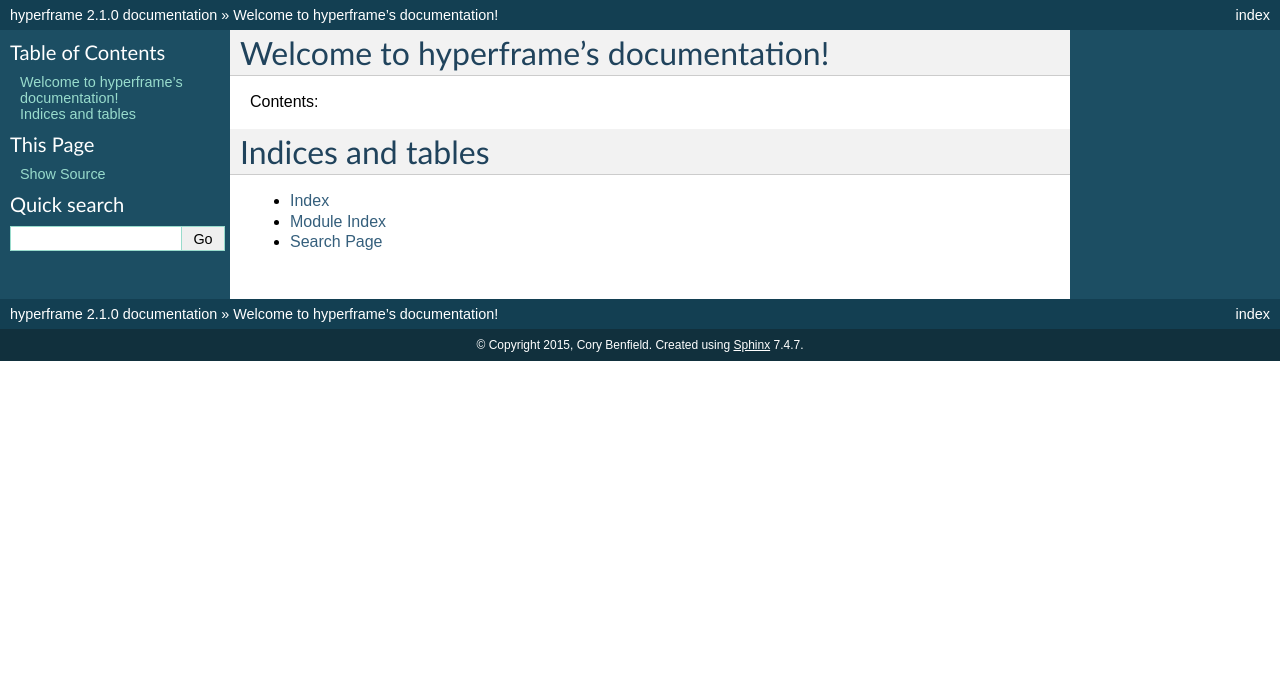
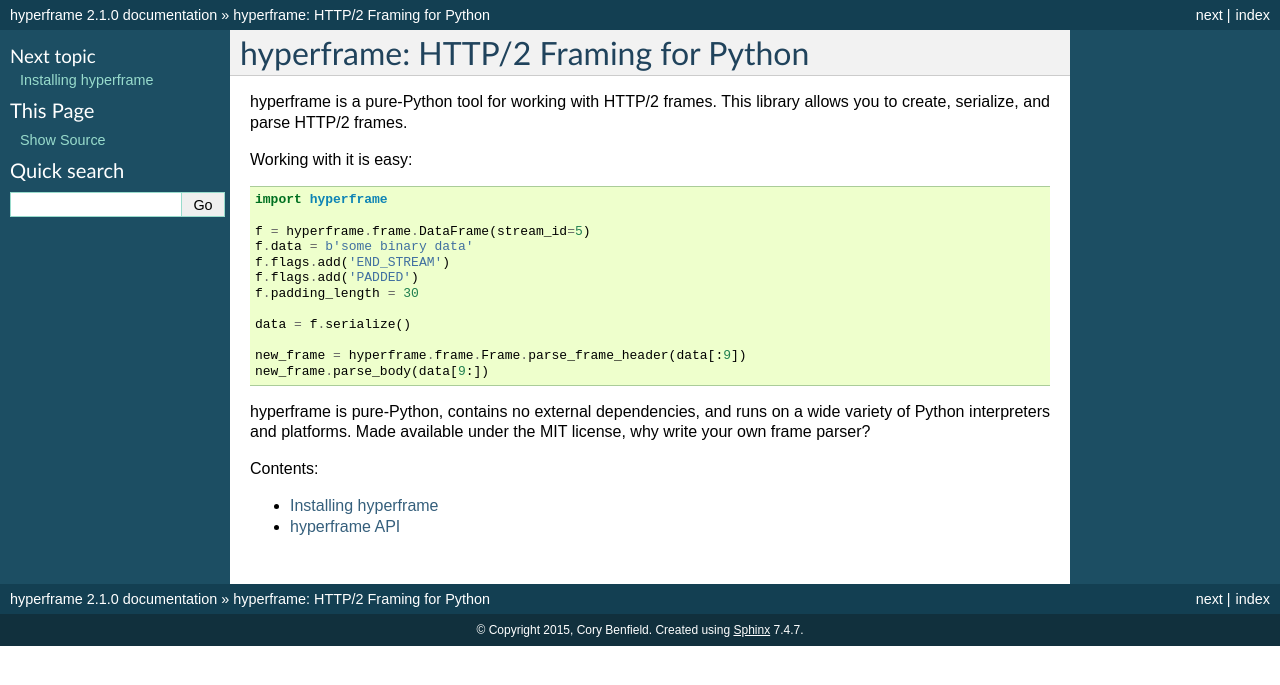
Before and after one commit to python-hyper/hyperframe, a Sphinx documentation site: the page built from docs/source/index.rst, in a window 1280 px wide. Shown: the top 685 px of the page. Built offline with Sphinx 7.4.7, drawn with Linux system fonts in a browser that asks for light colours.

Commit message:
Better documentation for hyperframe.

```diff
--- a/docs/source/index.rst
+++ b/docs/source/index.rst
@@ -1,21 +1,34 @@
-.. hyperframe documentation master file, created by
-   sphinx-quickstart on Mon Oct 12 14:06:36 2015.
-   You can adapt this file completely to your liking, but it should at least
-   contain the root `toctree` directive.
+hyperframe: HTTP/2 Framing for Python
+=====================================
 
-Welcome to hyperframe's documentation!
-======================================
+hyperframe is a pure-Python tool for working with HTTP/2 frames. This library
+allows you to create, serialize, and parse HTTP/2 frames.
+
+Working with it is easy:
+
+.. code-block:: python
+
+    import hyperframe
+
+    f = hyperframe.frame.DataFrame(stream_id=5)
+    f.data = b'some binary data'
+    f.flags.add('END_STREAM')
+    f.flags.add('PADDED')
+    f.padding_length = 30
+
+    data = f.serialize()
+
+    new_frame = hyperframe.frame.Frame.parse_frame_header(data[:9])
+    new_frame.parse_body(data[9:])
+
+hyperframe is pure-Python, contains no external dependencies, and runs on a
+wide variety of Python interpreters and platforms. Made available under the MIT
+license, why write your own frame parser?
 
 Contents:
 
 .. toctree::
    :maxdepth: 2
 
-
-
-Indices and tables
-==================
-
-* :ref:`genindex`
-* :ref:`modindex`
-* :ref:`search`
+   installation
+   api
--- /dev/null
+++ b/docs/source/installation.rst
@@ -0,0 +1,21 @@
+Installing hyperframe
+=====================
+
+hyperframe is trivial to install from the Python Package Index. Simply run:
+
+.. code-block:: console
+
+    $ pip install hyperframe
+
+Alternatively, feel free to download one of the release tarballs from
+`our GitHub page`_, extract it to your favourite directory, and then run
+
+.. code-block:: console
+
+    $ python setup.py install
+
+hyperframe has no external dependencies.
+
+
+
+.. _our GitHub page: https://github.com/python-hyper/hyperframe
```
Also changed, not shown: docs/source/api.rst (added, +66 -0 lines), 1 other file.
